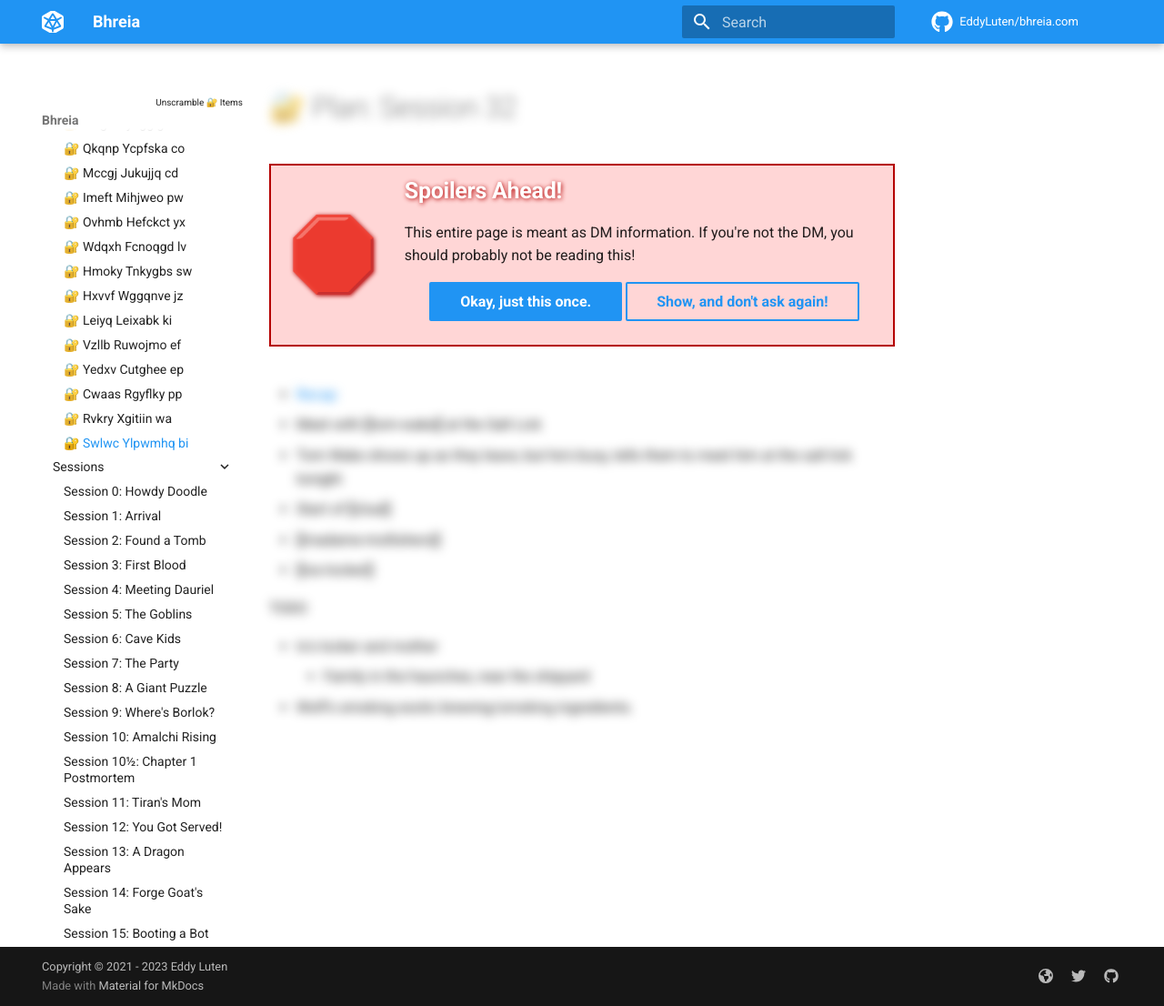
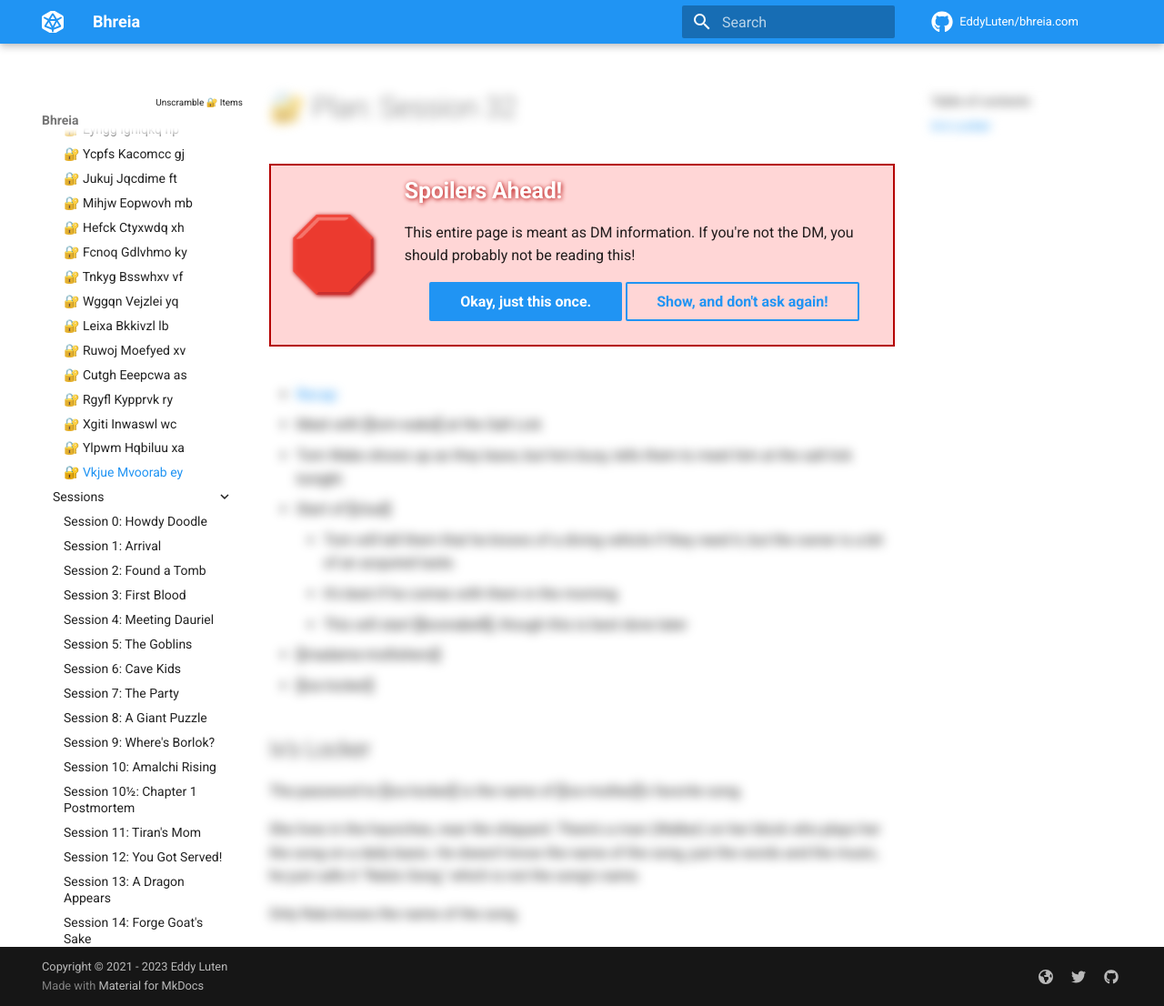
Before and after one commit to EddyLuten/bhreia.com, an MkDocs documentation site: the page built from docs/campaigns/braving-bhreia/plans/plan-32.md, in a window 1280 px wide and 1106 px high. Shown: the whole window at 91% size. Built offline with MkDocs 1.6.1 and Material for MkDocs 9.7.7, drawn with Linux system fonts in a browser that asks for light colours; comment, search, counter and statistics services are not loaded.

Commit message:
More prep

```diff
--- a/docs/campaigns/braving-bhreia/plans/plan-32.md
+++ b/docs/campaigns/braving-bhreia/plans/plan-32.md
@@ -11,11 +11,16 @@
 - Meet with [[tom-wake]] at the Salt Lick
 - Tom Wake shows up as they leave, but he's busy, tells them to meet him at the salt lick tonight
 - Start of [[clue]]
+  - Tom will tell them that he knows of a diving vehicle if they need it, but the owner is a bit of an acquired taste.
+  - It's best if he comes with them in the morning
+  - This will start [[boonabell]], though this is best done later
 - [[madame-mollishers]]
 - [[ixs-locker]]
 
-TODO
+## Ix's Locker
 
-- Ix's locker and mother
-  - Family in the haunches, near the shipyard
-- Wolf's smoking exotic brewing/smoking ingredients.
+The password to [[ixs-locker]] is the name of [[ixs-mother]]'s favorite song.
+
+She lives in the haunches, near the shipyard. There's a man (Walker) on her block who plays her the song on a daily basis. He doesn't know the name of the song, just the words and the music, he just calls it "Rala's Song," which is not the song's name.
+
+Only Rala knows the name of the song.
--- a/docs/campaigns/braving-bhreia/sessions/session-31.md
+++ b/docs/campaigns/braving-bhreia/sessions/session-31.md
@@ -9,11 +9,6 @@
 
 - Finished the fight, killed the dogs, all of which turned into smoke.
 - Pasha let the one mortally wounded [[au]] guard bleed out.
-
-## TODO
-
-- Need to figure out Ix's storage locker
-- Ix's mom in The Haunches
 
 ## Recap
 
```
Also changed, not shown: docs/adventures/blue-skies/npcs/ixs-mother.md (added, +48 -0 lines), docs/adventures/blue-skies/sidequests/boonabell.md (added, +27 -0 lines), docs/adventures/blue-skies/sidequests/clue.md (+10 -19 lines), docs/campaigns/braving-bhreia/plans/plan-27.md (+1 -1 lines), docs/campaigns/braving-bhreia/the-end.md (+0 -2 lines).
